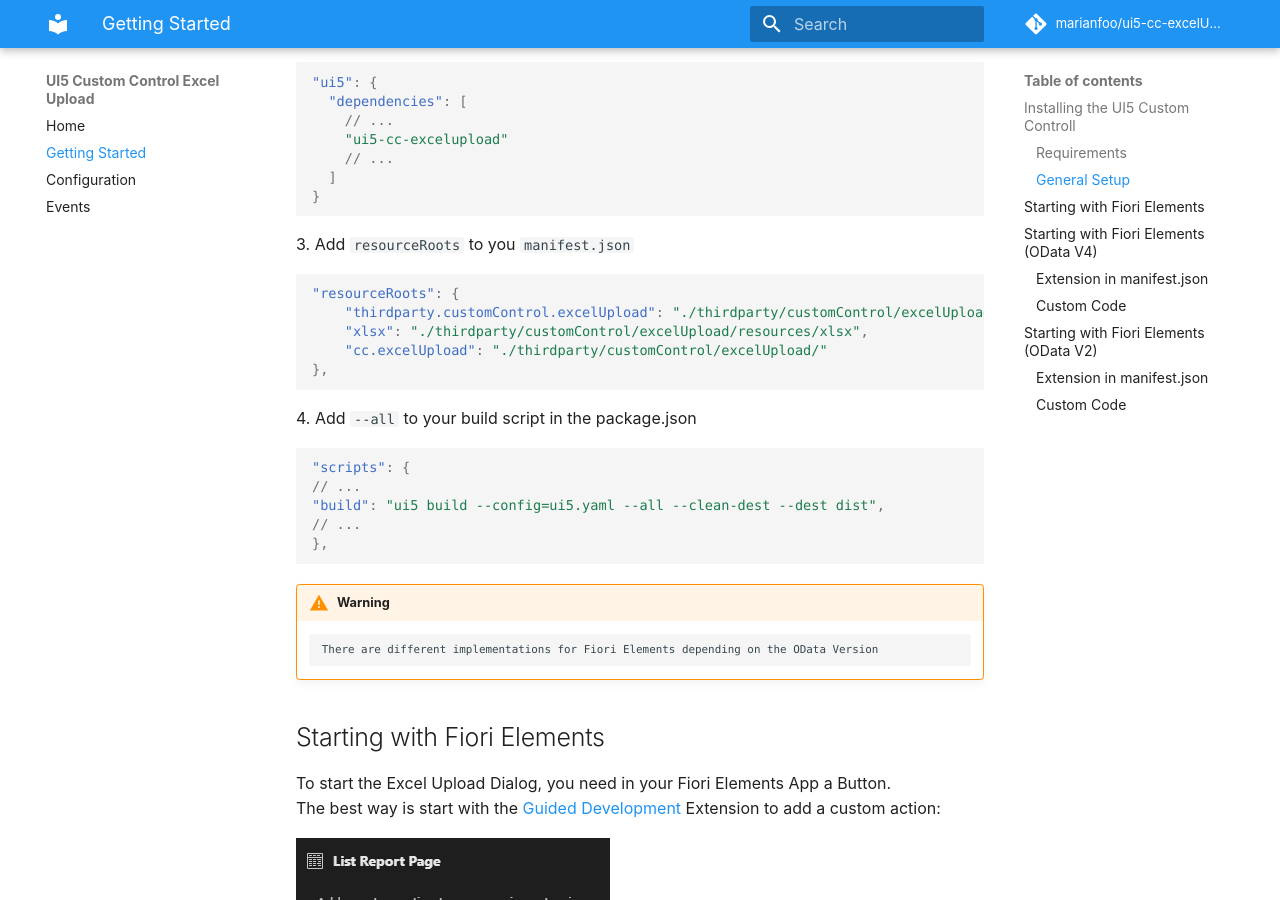
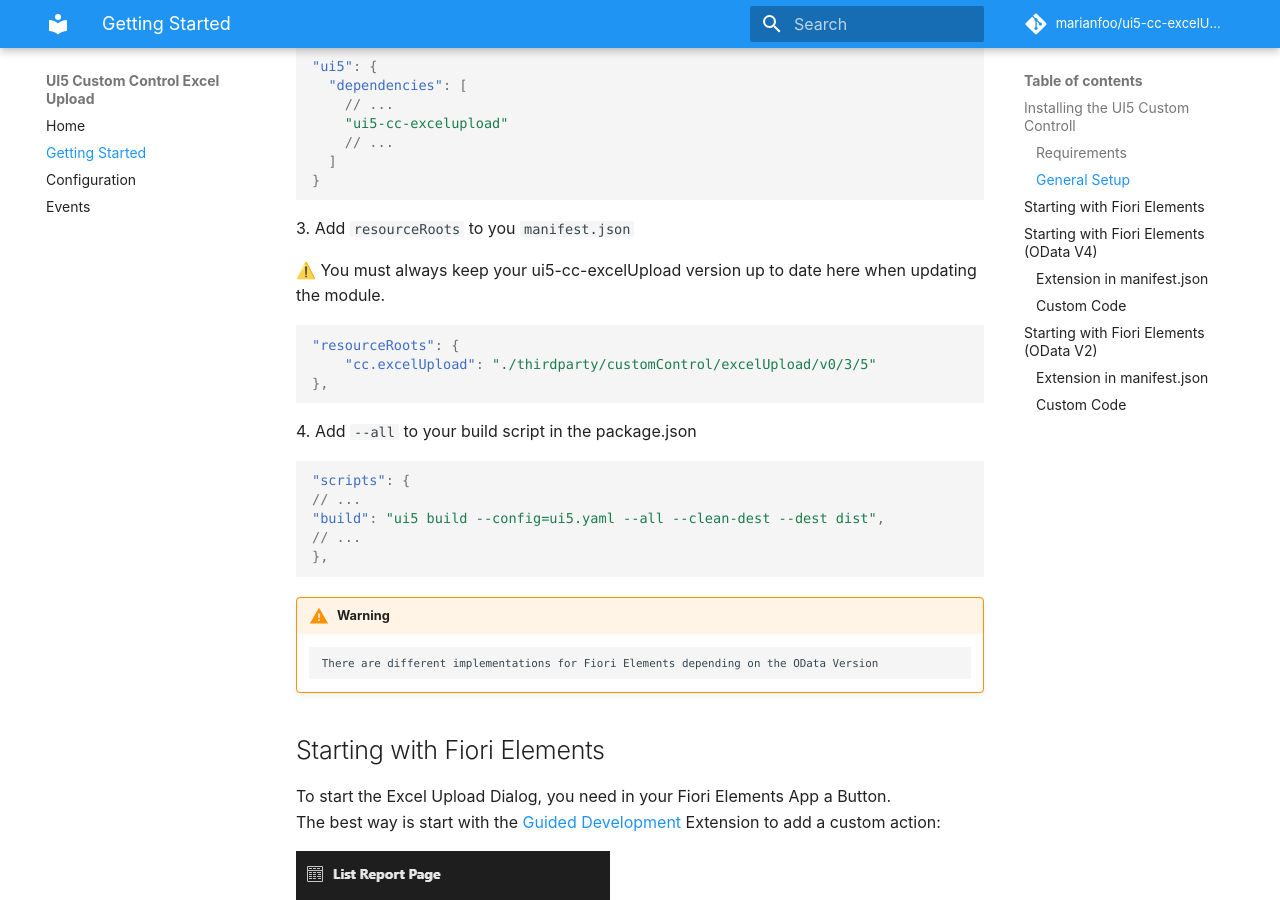
Before and after one commit to spreadsheetimporter/ui5-cc-spreadsheetimporter, an MkDocs documentation site: the page built from docs/pages/GettingStarted.md, in a window 1280 px wide and 900 px high, scrolled down 499 px. Built offline with MkDocs 1.6.1 and Material for MkDocs 9.7.7, drawn with Linux system fonts in a browser that asks for light colours; emoji names are drawn with the system emoji font; comment, search, counter and statistics services are not loaded; some of the changed text lies outside the part shown.

Commit message:
docs: update

`````diff
--- a/docs/pages/GettingStarted.md
+++ b/docs/pages/GettingStarted.md
@@ -12,7 +12,7 @@
 ```
 
 2\.  Add to your `package.json`:
-> :information_source: This step is not necessary from UI5 Tooling V3
+:information_source: This step is not necessary from UI5 Tooling V3
 
 ````json
 "ui5": {
@@ -26,11 +26,11 @@
 
 3\. Add `resourceRoots` to you `manifest.json`
 
+⚠️ You must always keep your ui5-cc-excelUpload version up to date here when updating the module.
+
 ````json
 "resourceRoots": {
-    "thirdparty.customControl.excelUpload": "./thirdparty/customControl/excelUpload/",
-    "xlsx": "./thirdparty/customControl/excelUpload/resources/xlsx",
-    "cc.excelUpload": "./thirdparty/customControl/excelUpload/"
+    "cc.excelUpload": "./thirdparty/customControl/excelUpload/v0/3/5"
 },
 ````
 
@@ -98,7 +98,7 @@
     this._view.setBusy(true)
     if (!this.excelUpload) {
         this.excelUpload = await sap.ui.getCore().createComponent({
-            name: "thirdparty.customControl.excelUpload",
+            name: "cc.excelUpload",
             async: false,
             componentData: {
                 context: this
@@ -154,7 +154,7 @@
     this.getView().setBusy(true)
     if (!this.excelUpload) {
         this.excelUpload = await sap.ui.getCore().createComponent({
-            name: "thirdparty.customControl.excelUpload",
+            name: "cc.excelUpload",
             async: false,
             componentData: {
                 context: this
`````
Also changed, not shown: docs/index.md (+1 -0 lines).
